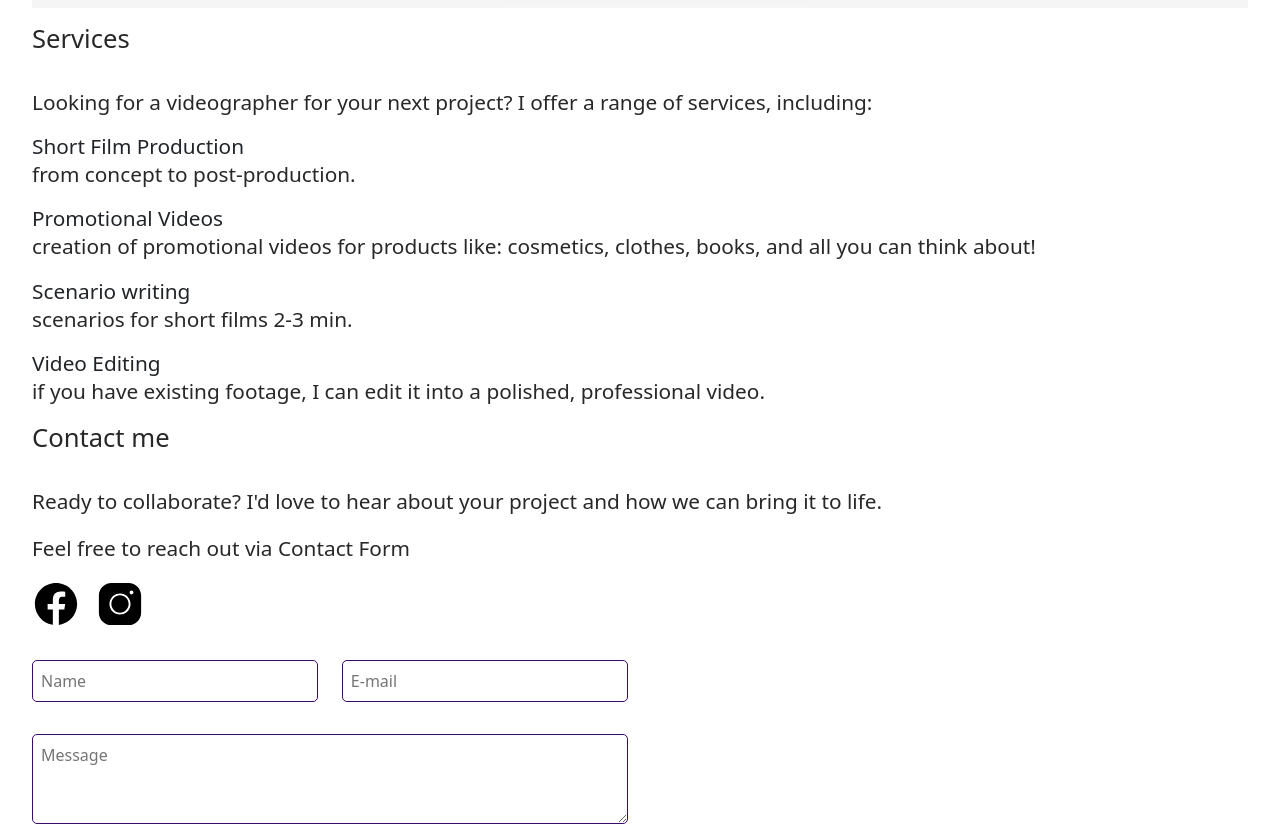
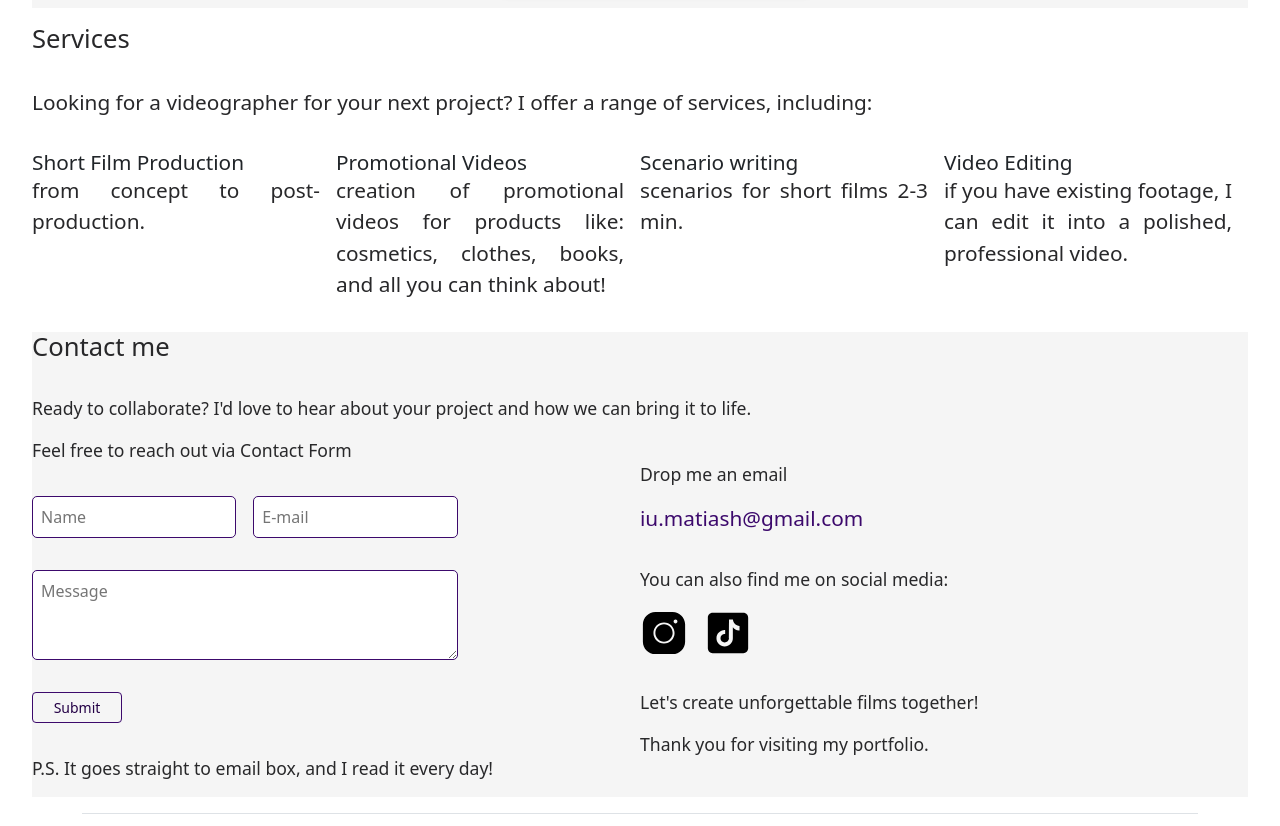
Before and after one commit to Jakub-Pinkowski/Jules-Art, a Vue app: page / in a window 1280 px wide. Shown: the part 1240-2066 px from the top of the page. Built offline with nearby package versions, Linux system fonts and the light colour scheme.

Commit message:
Formatted contact section

```diff
--- a/src/components/ContactForm.vue
+++ b/src/components/ContactForm.vue
@@ -1,13 +1,5 @@
 <template>
     <div class="contact-form">
-        <div class="social-media">
-            <a target="_blank" :href="link_fb">
-                <img :src="icon_fb" class="icon" alt="Facebook icon" />
-            </a>
-            <a target="_blank" :href="link_insta">
-                <img :src="icon_insta" class="icon" alt="Instagram icon" />
-            </a>
-        </div>
         <div class="form-container">
             <form @submit.prevent="submitForm">
                 <div class="input-container">
@@ -46,12 +38,6 @@
 <script setup lang="ts">
 import { ref } from 'vue'
 import axios from 'axios'
-
-import icon_fb from '../assets/icons/fb_icon.svg'
-import icon_insta from '../assets/icons/insta_icon.svg'
-
-const link_fb = 'https://www.facebook.com/julesmatiasart'
-const link_insta = 'https://www.instagram.com/jules_matias/?hl=en'
 
 const name = ref('')
 const email = ref('')
@@ -94,12 +80,6 @@ const resetForm = () => {
 <style scoped lang="scss">
 .form-container {
     margin: 1em 0;
-}
-
-.icon {
-    width: 3rem;
-    height: 3rem;
-    margin-right: 1rem;
 }
 
 form {
--- a/src/components/UI/HomeSVG_2.vue
+++ b/src/components/UI/HomeSVG_2.vue
@@ -11,7 +11,6 @@
         <rect x="33.9719" width="5" height="30" transform="rotate(24 33.9719 0)" fill="#3c096c" />
         <rect x="55.7418" width="5" height="30" transform="rotate(24 55.7418 0)" fill="#3c096c" />
         <rect x="77.5116" width="5" height="30" transform="rotate(24 77.5116 0)" fill="#3c096c" />
-        <rect x="99.2813" width="5" height="30" transform="rotate(24 99.2813 0)" fill="#3c096c" />
     </svg>
 </template>
 
@@ -19,7 +18,7 @@
 .home-svg-2 {
     position: absolute;
     top: 400px;
-    left: 100px;
+    left: 150px;
     z-index: 1;
 }
 </style>
--- /dev/null
+++ b/src/components/UI/SocialMedia.vue
@@ -0,0 +1,25 @@
+<template>
+    <div class="social-media">
+        <a target="_blank" :href="link_insta">
+            <img :src="icon_insta" class="icon" alt="Instagram icon" />
+        </a>
+        <a target="_blank" :href="link_tiktok">
+            <img :src="tiktok_icon" class="icon" alt="TikTok icon" />
+        </a>
+    </div>
+</template>
+
+<script setup lang="ts">
+import icon_insta from '../../assets/icons/insta_icon.svg'
+import tiktok_icon from '../../assets/icons/tiktok_icon.svg'
+const link_insta = 'https://www.instagram.com/jules_matias/?hl=en'
+const link_tiktok = 'https://www.tiktok.com/@julesmatiasart?lang=en'
+</script>
+
+<style scoped lang="scss">
+.icon {
+    width: 3rem;
+    height: 3rem;
+    margin-right: 1rem;
+}
+</style>
--- a/src/views/HomeView.vue
+++ b/src/views/HomeView.vue
@@ -36,7 +36,7 @@
                 <p>
                     {{ services_description }}
                 </p>
-                <ul>
+                <ul class="services_list">
                     <li v-for="item in services">
                         <h4>{{ item.title }}</h4>
                         <p>{{ item.description }}</p>
@@ -48,6 +48,7 @@
                 <p>
                     {{ contact_me }}
                 </p>
+                <div class="forms_container">
                     <div class="contact_form">
                         <p>
                             {{ contact_me_2 }}
@@ -60,13 +61,22 @@
                     <div class="email_form">
                         <p>{{ contact_me_4 }}</p>
                         <a :href="'mailto:' + email">{{ email }}</a>
+                        <div class="social_media">
+                            <p>
+                                {{ social_media_message }}
+                            </p>
+                            <SocialMedia />
                         </div>
+                        <div class="final_message">
                             <p>
                                 {{ final_message }}
                             </p>
                             <p>
                                 {{ final_message_2 }}
                             </p>
+                        </div>
+                    </div>
+                </div>
             </section>
         </div>
     </section>
@@ -78,6 +88,7 @@ import { useViewStore } from '@/stores/views'
 import about_photo from '@/assets/images/about.jpg'
 import HomeSVG from '@/components/UI/HomeSVG.vue'
 import HomeSVG_2 from '@/components/UI/HomeSVG_2.vue'
+import SocialMedia from '@/components/UI/SocialMedia.vue'
 import ContactForm from '../components/ContactForm.vue'
 
 const viewStore = useViewStore()
@@ -86,7 +97,7 @@ const views = viewStore.views
 const about_description =
     "Hello! I'm Iuliia, a passionate self-taught videographer. I'm fascinated by the process of transforming ideas into cinematographic meaningful stories that inspire people and leave a lasting impact. I create short films, product videos, and Reels. My films convey a wide range of emotions, from love and hope to dreams and deep thoughts, all woven into the story. My permanent residence is in Berlin, Germany, but also I love to travel and shoot in other cities and countries."
 const about_aesthetics =
-    'My favourite style is “elegant-classy” or “romantic-nostalgic.” If I were to describe it in words- its something about the set up in beautiful location, golden light, dreamy or dramatic mood, red lipstick, little black dress. …And I am always up for experiments!'
+    "My favourite style is “elegant-classy” or “romantic-nostalgic.” If I were to describe it in words - it's something about the set up in beautiful location, golden light, dreamy or dramatic mood, red lipstick, little black dress. I am always up for experiments!"
 
 const services_description =
     'Looking for a videographer for your next project? I offer a range of services, including:'
@@ -119,9 +130,11 @@ const contact_me_2 = 'Feel free to reach out via Contact Form'
 
 const contact_me_3 = 'P.S. It goes straight to email box, and I read it every day!'
 
-const contact_me_4 = 'You can also drop me an email'
+const contact_me_4 = 'Drop me an email'
 
 const email = 'iu.matiash@gmail.com'
+
+const social_media_message = 'You can also find me on social media:'
 
 const final_message = "Let's create unforgettable films together!"
 
@@ -210,12 +223,15 @@ const final_message_2 = 'Thank you for visiting my portfolio.'
 
         .services {
             ul {
+                display: flex;
                 list-style: none;
-                margin: 0;
+                margin-top: 2rem;
                 padding: 0;
+                text-align: justify;
 
                 li {
-                    margin: 0;
+                    width: 25%;
+                    margin-right: 1rem;
                     padding: 0;
 
                     h4 {
@@ -228,8 +244,40 @@ const final_message_2 = 'Thank you for visiting my portfolio.'
         }
 
         .contact {
+            background-color: var(--light-gray);
+
+            p {
+                font-size: 1.1rem;
+            }
+
+            .forms_container {
+                display: flex;
+                justify-content: center;
+                align-items: center;
+
                 .contact_form {
-                width: 70%;
+                    width: 50%;
+                }
+
+                .email_form {
+                    width: 50%;
+
+                    a {
+                        color: var(--dark-accent);
+                        text-decoration: none;
+                        font-size: 1.3rem;
+                        font-weight: 400;
+                        margin-bottom: 3rem;
+                    }
+
+                    .social_media {
+                        margin-top: 2rem;
+                    }
+
+                    .final_message {
+                        margin-top: 2rem;
+                    }
+                }
             }
         }
     }
```
Also changed, not shown: src/assets/icons/tiktok_icon.svg (added). Lines whose indentation alone changed are shown as unchanged.
